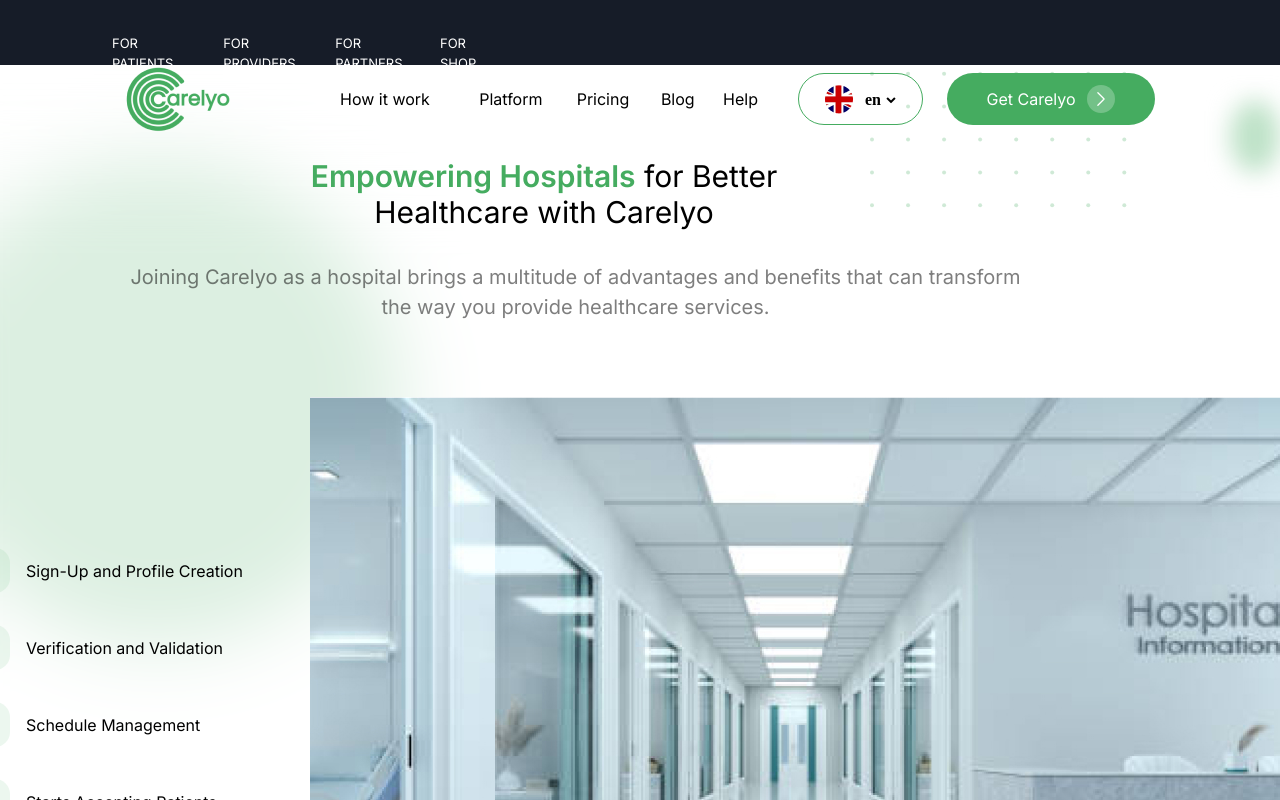
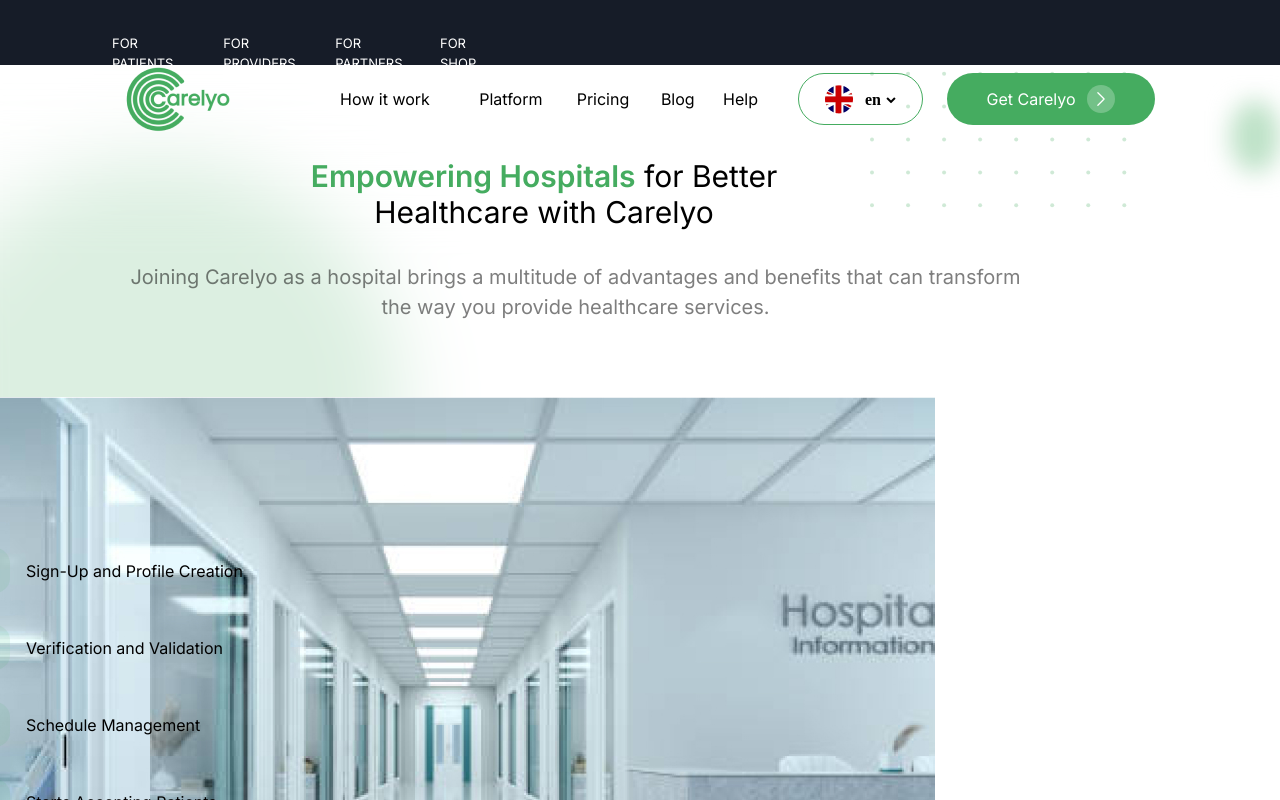
Before and after one commit to meeruu8282/next-mongodb-clerk, a Next.js app: page /providers/platforms/hospitals in a window 1280 px wide. Shown: the top 800 px of the page. Built offline with nearby package versions, Linux system fonts and the light colour scheme.

Commit message:
csscomponents css module

```diff
--- a/src/app/providers/Components/joinCarelynowintrobox.tsx
+++ b/src/app/providers/Components/joinCarelynowintrobox.tsx
@@ -1,5 +1,6 @@
 import Image from "next/image";
 import Link from 'next/link';
+import style from '../platforms/clinics/clinics.module.css'
 
 
 interface CardTemplateProps {
@@ -30,9 +31,9 @@ const JoinCarelynowintrobox: React.FC<CardTemplateProps> = ({
 
 }) => {
   return (
-    <div className=" flex justify-end left-0 ">
-      <div className=" relative w-[1315px] h-[836px] mt-15 mb-20 ">
-        <div className="absolute right-0 bottom-0">
+    <div className="  flex justify-end left-0  ">
+      <div className="relative w-[1315px]  h-[836px]  mt-15 mb-20 flex items-center ">
+        <div className={`absolute ${style.joincarelynowintrobox} right-0 bottom-0`}>
           <Image
             className=""
             layout="fixed "
@@ -41,6 +42,12 @@ const JoinCarelynowintrobox: React.FC<CardTemplateProps> = ({
             src={imageSrc}
             alt="Costomimage"
           />
+
+
+
+
+
+
         </div>
         <div className=" absolute w-[289px] h-[396px] top-[190px] left-0 mt-[200px] ">
           <div className=" flex flex-col w-[289px] h-[276px] gap-[32px] ">
@@ -154,6 +161,9 @@ const JoinCarelynowintrobox: React.FC<CardTemplateProps> = ({
           </button>
           </Link>
         </div>
+
+
+
       </div>
     </div>
   );
--- /dev/null
+++ b/src/app/providers/platforms/clinics/clinics.module.css
@@ -0,0 +1,10 @@
+
+
+
+@media (max-width: 1320px) {
+    .joincarelynowintrobox {
+        width: 100%;
+
+
+    }
+  }
--- a/src/app/providers/platforms/clinics/page.tsx
+++ b/src/app/providers/platforms/clinics/page.tsx
@@ -12,10 +12,10 @@ import CarleyoProvides from "../../Components/carleyoProvides";
 
 const Clinics = () => {
   return (
-    <div>
+    <div className="">
       <BlurBackGroundDesign />
 
-      <div className=" flex justify-end mt-20">
+      <div className="  flex  justify-end mt-20">
         <div className=" relative w-[1315px] h-[836px] mt-15 mb-20 ">
           <div className="  absolute w-[858px] h-[192px] left-[150px] gap-[64px] ">
             <div className="w-[838px]  h-[104px] max-w-screen-sm mx-auto">
```
Also changed, not shown: public/Rectangle 34624401 (2).png (renamed from public/integratedHospitol.png).
